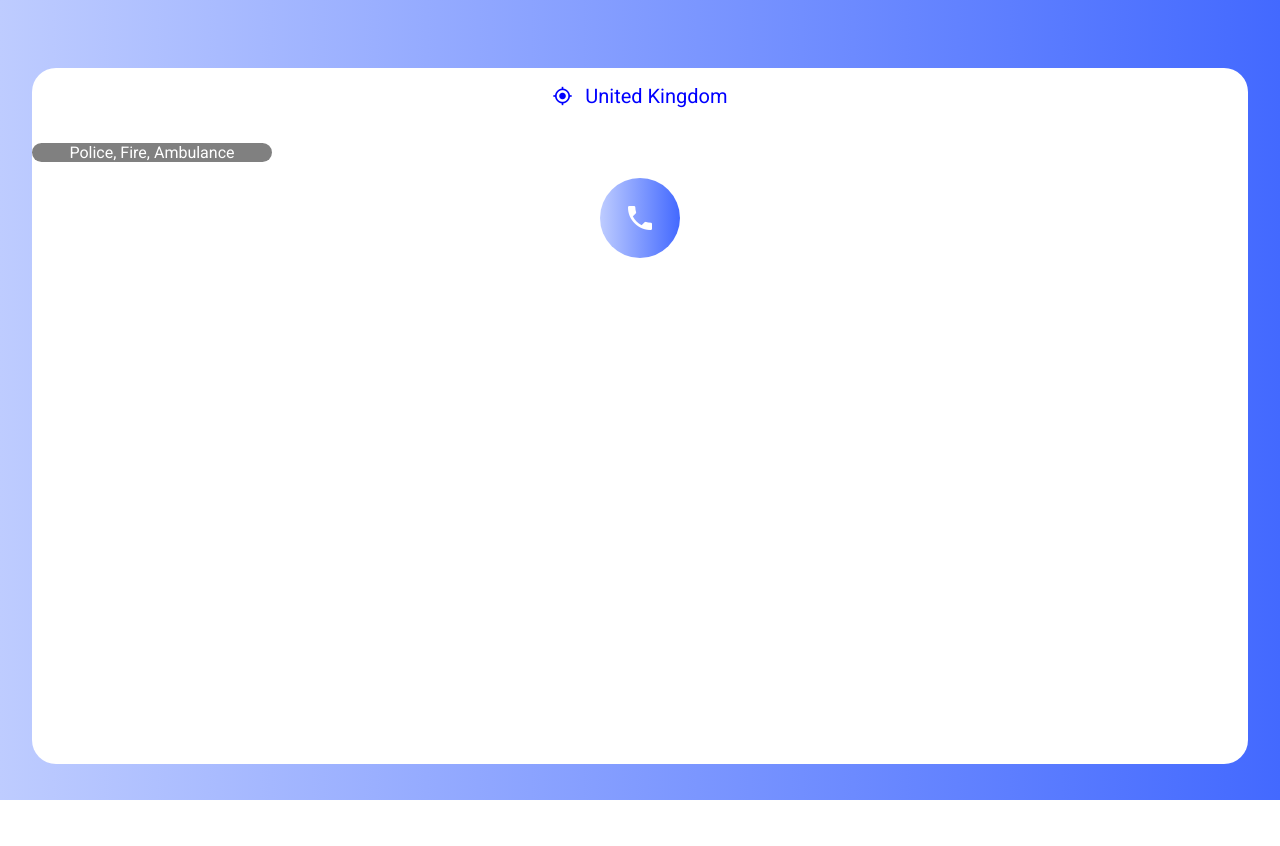
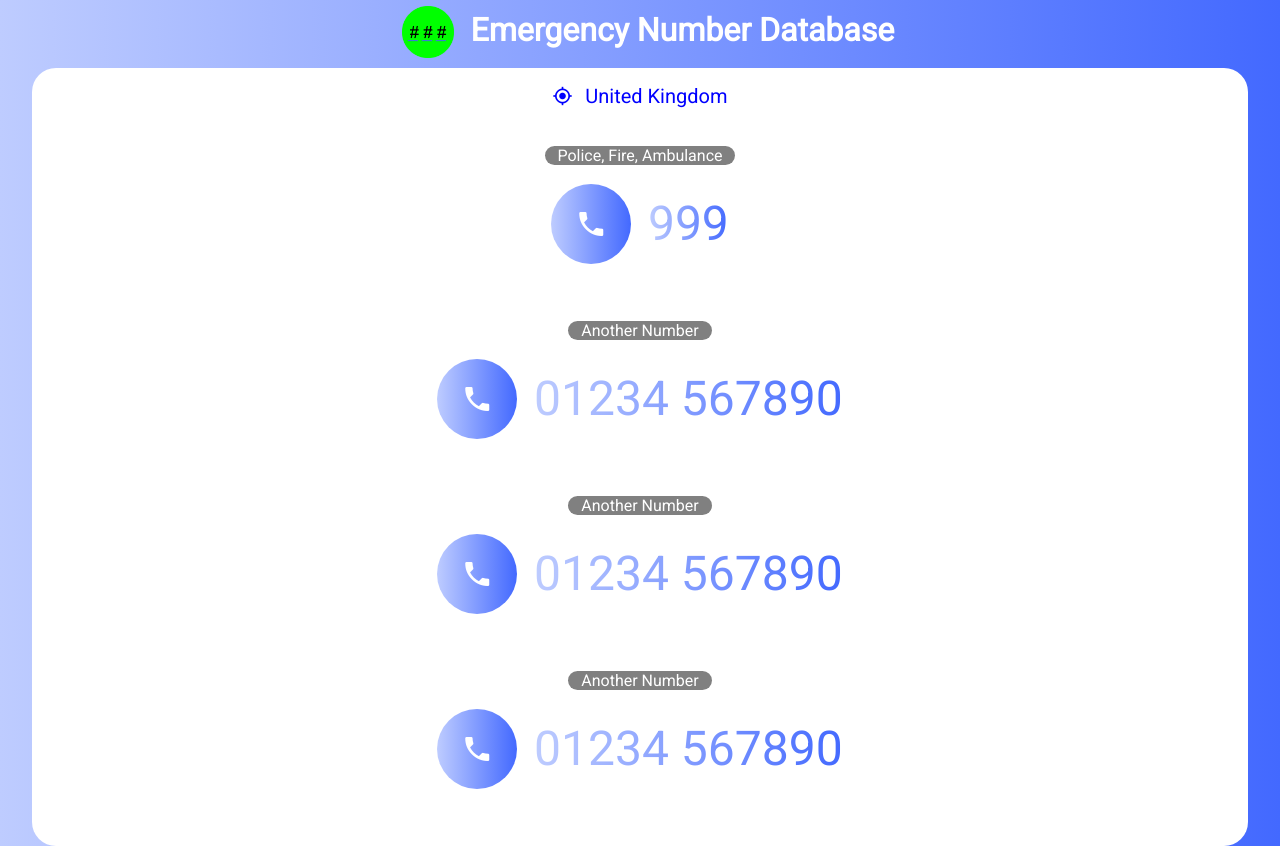
Before and after one commit to EmergencyNumberDatabase/emergencynumberdatabase.github.io, a plain HTML site: page index.html in a window 1280 px wide. Before the commit the page ends 800 px from the top, so only its background shows below. Drawn offline with Linux system fonts and the light colour scheme.

Commit message:
Add code

```diff
--- a/index.html
+++ b/index.html
@@ -29,11 +29,41 @@
         <meta name="viewport" content="width=device-width, initial-scale=1, maximum-scale=1, minimum-scale=1, user-scalable=no, minimal-ui">
     </head>
     <body onload="pageLoad();">
+        <div class="topHeader">
+            <a href="/"><img src="src/icon/logo/1500x1500.png" alt="Emergency Number Database Logo" class="topLogo"></a>
+            <p class="topName">Emergency Number Database</p>
+        </div>
         <div class="central" id="central">
             <i class="material-icons location">my_location</i><small id="currentCountry">United Kingdom</small>
-            <br><br>
-            <p class="numberInfo">Police, Fire, Ambulance</p>
-            <button class="callButton"><i class="material-icons callLarge">phone</i></button>
+            <br><br><br>
+            <div class="number1">
+                <p class="numberInfo" id="phoneText1">Police, Fire, Ambulance</p>
+                <br><br>
+                <button class="callButton" id="phoneButton1" onclick="window.open('tel:999');"><i class="material-icons callLarge">phone</i></button>
+                <p class="phoneNumber" id="phoneNumber1">999</p>
+                <br><br><br><br>
+            </div>
+            <div class="number2">
+                <p class="numberInfo" id="phoneText2">Another Number</p>
+                <br><br>
+                <button class="callButton" id="phoneButton2" onclick="window.open('tel:number');"><i class="material-icons callLarge">phone</i></button>
+                <p class="phoneNumber" id="phoneNumber2">01234 567890</p>
+                <br><br><br><br>
+            </div>
+            <div class="number3">
+                <p class="numberInfo" id="phoneText3">Another Number</p>
+                <br><br>
+                <button class="callButton" id="phoneButton3" onclick="window.open('tel:number');"><i class="material-icons callLarge">phone</i></button>
+                <p class="phoneNumber" id="phoneNumber3">01234 567890</p>
+                <br><br><br><br>
+            </div>
+            <div class="number4">
+                <p class="numberInfo" id="phoneText4">Another Number</p>
+                <br><br>
+                <button class="callButton" id="phoneButton4" onclick="window.open('tel:number');"><i class="material-icons callLarge">phone</i></button>
+                <p class="phoneNumber" id="phoneNumber4">01234 567890</p>
+                <br><br><br><br>
+            </div>
         </div>
     </body>
 </html>
--- a/script.js
+++ b/script.js
@@ -7,3 +7,11 @@ function getCountry() {
     console.log(response.city, response.country);
 }, "jsonp");
 }
+
+function createNumber() {
+
+}
+
+function createNew1() {
+
+}
--- a/style.css
+++ b/style.css
@@ -5,7 +5,6 @@
 html {
     margin: 0;
     border: 0;
-    overflow: hidden;
     background: rgb(190,204,255);
     background: -moz-linear-gradient(90deg, rgba(190,204,255,1) 0%, rgba(67,105,255,1) 100%);
     background: -webkit-linear-gradient(90deg, rgba(190,204,255,1) 0%, rgba(67,105,255,1) 100%);
@@ -14,12 +13,12 @@ html {
 }
 
 body {
-    text-align: inherit;
+    text-align: center;
+    display: flex;
 }
 
 .central {
     width: 95vw;
-    height: 85vh;
     top: 8.5vh;
     left: 2.5vw;
     position: absolute;
@@ -28,6 +27,8 @@ body {
     padding-top: 2vh;
     border-radius: 3vh;
     text-align: center;
+    margin-bottom: 5vh;
+    min-height: 85vh;
 }
 
 .material-icons.location {
@@ -58,6 +59,10 @@ body {
     border: 0;
 }
 
+button:hover {
+    cursor: pointer;
+}
+
 .material-icons.callLarge {
     font-size: 4vh;
     vertical-align: middle;
@@ -67,7 +72,84 @@ body {
     color: white;
     background-color: gray;
     font-size: 2vh;
-    width: 30vh;
+    padding-left: 1vw;
+    padding-right: 1vw;
     text-align: center;
     border-radius: 10vh;
+    display: inline;
 }
+
+.topLogo {
+    height: 6.5vh;
+    text-align: center;
+    vertical-align: center;
+    display: inline;
+    position: relative;
+    top: 3vh;
+    margin-right: 1vw;
+}
+
+.topHeader {
+    text-align: center;
+    height: 6.5vh;
+    width: 70vw;
+    display: inline-block;
+    position: absolute;
+    margin: -3.25vh 0 0 0;
+    margin-left: 15vw;
+}
+
+.topName {
+    font-size: 4vh;
+    font-weight: bold;
+    color: white;
+    display: inline;
+    margin: auto;
+    vertical-align: middle;
+    line-height: 6.5vh;
+}
+
+.phoneNumber {
+    font-size: 6vh;
+    display: inline;
+    vertical-align: middle;
+    margin-left: 1vw;
+    background: -moz-linear-gradient(90deg, rgba(190,204,255,1) 0%, rgba(67,105,255,1) 100%);
+    background: -webkit-linear-gradient(90deg, rgba(190,204,255,1) 0%, rgba(67,105,255,1) 100%);
+    background: linear-gradient(90deg, rgba(190,204,255,1) 0%, rgba(67,105,255,1) 100%);
+    filter: progid:DXImageTransform.Microsoft.gradient(startColorstr="#beccff",endColorstr="#4369ff",GradientType=1);
+    -webkit-background-clip: text;
+    -webkit-text-fill-color: transparent;
+    -moz-background-clip: text;
+    -moz-text-fill-color: transparent;
+    background-clip: text;
+    text-fill-color: transparent;
+}
+
+.phoneNumber::selection {
+    background-color: lightgray;
+}
+
+::-webkit-scrollbar {
+  width: 10px;
+}
+
+::-webkit-scrollbar-thumb {
+    background-color: greenyellow;
+    border-radius: 5px;
+}
+
+::-webkit-scrollbar-thumb:hover {
+    cursor: pointer;
+}
+
+.loadDiv {
+    width: 100%;
+    height: 100%;
+    background-color: #ffffff;
+    position: fixed;
+    z-index: 1000;
+    top: 0px;
+    left: 0px;
+    text-align: center;
+}
```
Also changed, not shown: lib/jquery.center.js (added, +68 -0 lines).
